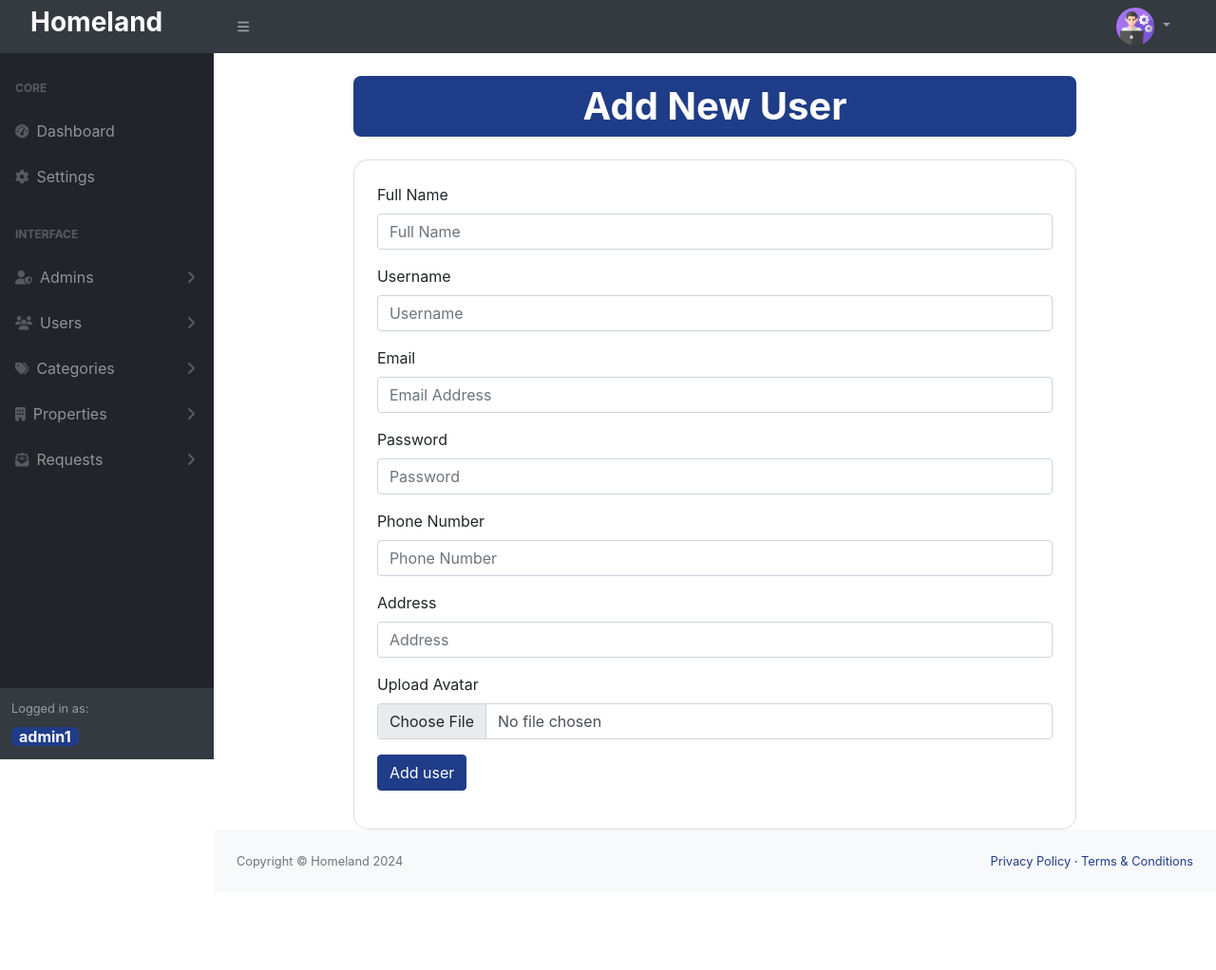
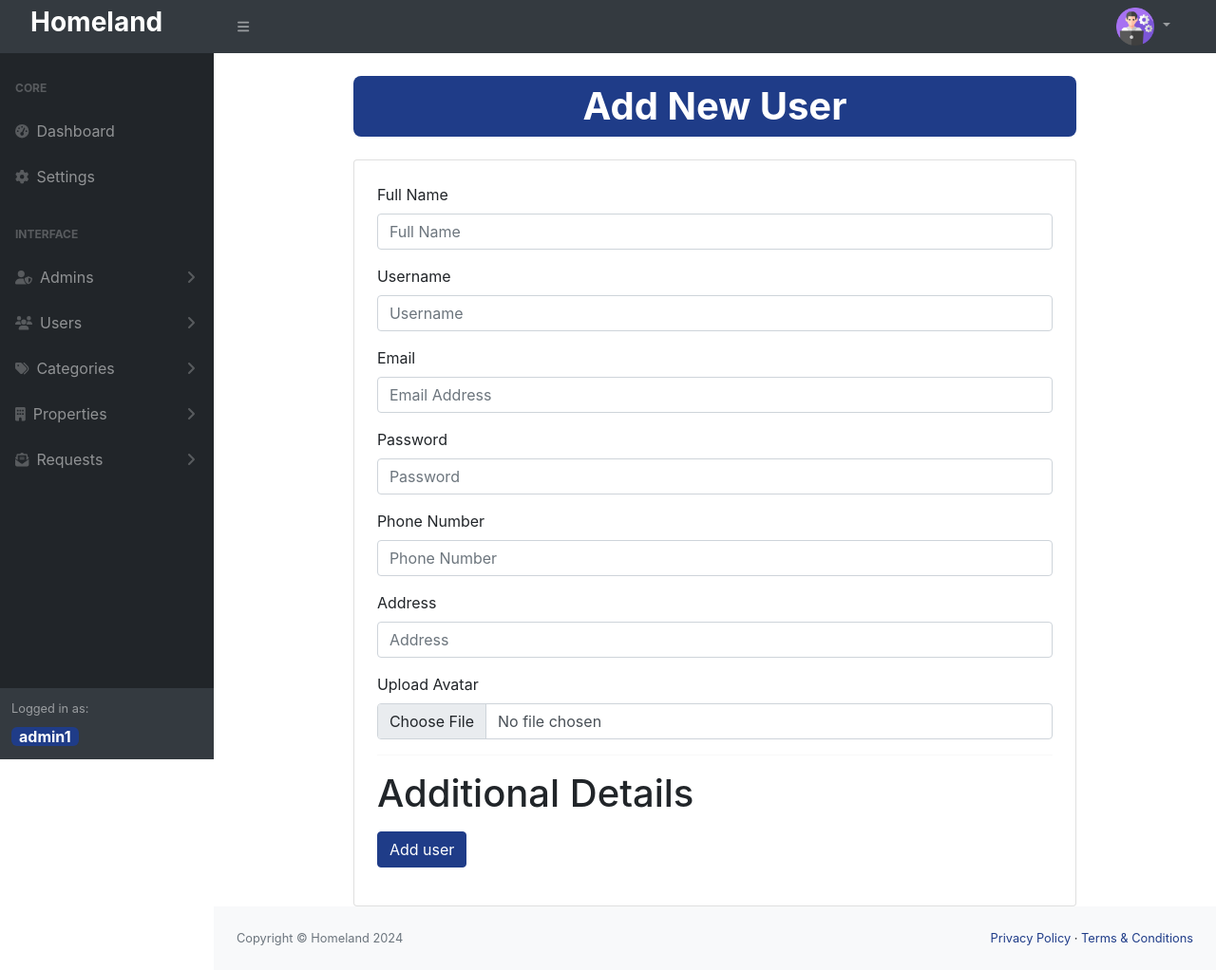
Before and after one commit to Adamo08/homeland, a PHP site: page /Homeland/admin-panel/users/add-user.php in a window 1280 px wide. Shown: the whole page at 95% size. Before the commit the page ends 915 px from the top, so only its background shows below. Run offline with PHP 8.4, Linux system fonts and the light colour scheme; the visitor is signed in with stand-in values (Sample User, id 1); data comes from the database, SQL or seed files in the repository; some libraries are stand-ins or nearby versions.

Commit message:
Updated add-user.php

```diff
--- a/admin-panel/users/add-user.php
+++ b/admin-panel/users/add-user.php
@@ -100,13 +100,13 @@
 
 <main>
     <section>
-            <div class="container h-100">
-                <div class="row d-flex justify-content-center align-items-center h-100">
+        <div class="container h-100">
+            <div class="row d-flex justify-content-center align-items-center h-100">
                 <div class="col-xl-9">
 
                     <h1 class="my-4 font-weight-bold bg-primary text-white px-3 py-2 rounded-3 text-center">Add New User</h1>
 
-                    <div class="card p-4" style="border-radius: 15px;">
+                    <div class="card p-4">
 
                         <form action="" method="POST" class="form-contact-agent" enctype="multipart/form-data">
 
@@ -207,6 +207,11 @@
                                         <?php echo $errors['avatar'] ?? ''?>
                                 </div>
                             </div>
+
+                            <hr />
+                            <h1>Additional Details</h1>
+
+
                             <div class="form-group mt-3">
                                 <input
                                     type="submit"
@@ -214,13 +219,17 @@
                                     class="btn btn-primary"
                                     value="Add user">
                             </div>
+
+
+
                         </form>
 
                     </div>
 
-                </div>
+
                 </div>
             </div>
+        </div>
     </section>
 </main>
 
```
